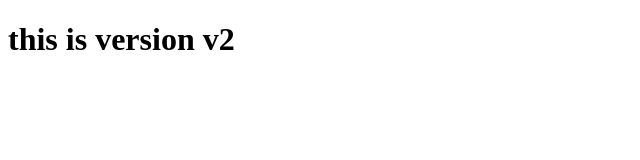
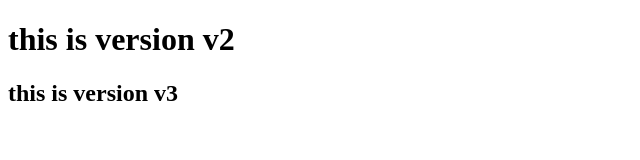
Before and after one commit to rahulredhu7/myrepo, a plain HTML site: page index.html in a window 1280 px wide. Shown: the whole page, without its empty margins (0-640 px from the left). Drawn offline with Linux system fonts and the light colour scheme.

Commit message:
this is v3

```diff
--- a/index.html
+++ b/index.html
@@ -7,5 +7,6 @@
 </head>
 <body>
     <h1>this is version v2</h1>
+    <h2>this is version v3</h2>
 </body>
 </html>
```
